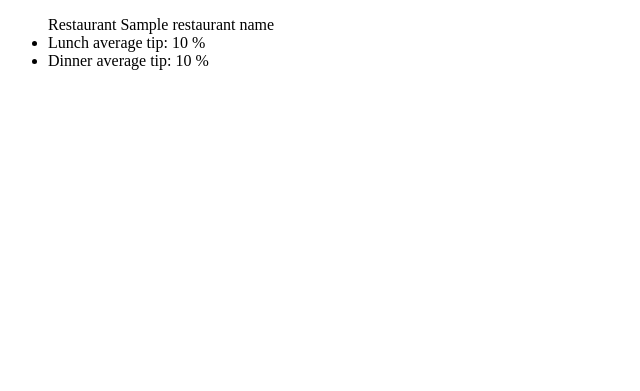
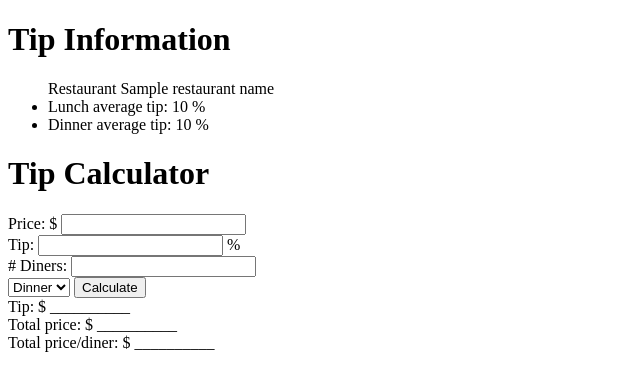
Before and after one commit to MartaVinas/hackbright-project-telp, a Flask app: template templates/tip-info-calc.html in a window 1280 px wide. Shown: the top 391 px of the page, without its empty margins (0-640 px from the left). Run offline with Flask 2, Linux system fonts and the light colour scheme; the template is opened without the code that fills it: most values are stand-ins (such as "Sample title", 1, 10 or a date in 2020); some libraries are stand-ins or nearby versions.

Commit message:
change restaurant_id for yelp_restaurant_id, show average tip but doesn't show the results yet

```diff
--- a/model.py
+++ b/model.py
@@ -12,10 +12,7 @@ class Restaurant(db.Model):
 
     __tablename__ = "restaurants"
 
-    restaurant_id = db.Column(db.Integer,
-                        autoincrement=True,
-                        primary_key=True)
-    yelp_restaurant_id = db.Column(db.String(100), nullable=False)
+    yelp_restaurant_id = db.Column(db.String(100), primary_key=True)
     name = db.Column(db.String(200), nullable=False)
     address = db.Column(db.String(200), nullable=False)
     zipcode = db.Column(db.String(20), nullable=False)
@@ -24,9 +21,9 @@ class Restaurant(db.Model):
     def __repr__(self):
         """Provide helpful representation when printed."""
 
-        return """<Restaurant: restaurant_id = {}, yelp_restaurant_id = {},
+        return """<Restaurant: yelp_restaurant_id = {},
         name = {}, address = {}, zipcode = {}, rating = {}.>""".format(
-            self.restaurant_id, self.yelp_restaurant_id, self.name,
+            self.yelp_restaurant_id, self.name,
             self.address, self.zipcode, self.rating)
 
 
@@ -38,7 +35,7 @@ class Meal(db.Model):
     meal_id = db.Column(db.Integer,
                          autoincrement=True,
                          primary_key=True)
-    restaurant_id = db.Column(db.Integer, db.ForeignKey('restaurants.restaurant_id'), nullable=False)
+    yelp_restaurant_id = db.Column(db.String(100), db.ForeignKey('restaurants.yelp_restaurant_id'), nullable=False)
     zipcode = db.Column(db.String(20), nullable=False)
     meal_type = db.Column(db.String(20), nullable=True)
     price = db.Column(db.Float, nullable = False)
@@ -54,7 +51,7 @@ class Meal(db.Model):
 
         return """<Meal: meal_id = {}, restaurant_id = {}, zipcode = {},
         meal_type = {}, price = {}, percentage_tip = {}, date = {}.>""".format(
-            self.meal_id, self.restaurant_id, self.zipcode,
+            self.meal_id, self.yelp_restaurant_id, self.zipcode,
             self.meal_type, self.price, self.percentage_tip, self.date)
 
 
--- a/server.py
+++ b/server.py
@@ -2,7 +2,7 @@
 
 from jinja2 import StrictUndefined
 
-from flask import Flask, render_template, redirect, request, flash, session
+from flask import Flask, render_template, redirect, request, flash, session, jsonify
 from flask_debugtoolbar import DebugToolbarExtension
 
 from model import Restaurant, Meal, Admin, connect_to_db, db
@@ -10,6 +10,8 @@ from model import Restaurant, Meal, Admin, connect_to_db, db
 from yelp_requests import search_restaurants_by_name, search_restaurants
 
 from sqlalchemy import func
+
+from tip_calculator import get_tip_in_dollars, get_total_price, get_price_per_diner
 
 
 app = Flask(__name__)
@@ -140,16 +142,33 @@ def get_average_tip_by_restaurant(restaurant, meal_type):
 
     average_tip = db.session.query(func.round(func.avg(Meal.percentage_tip), 2)).\
                     join(Restaurant).\
-                    group_by(Meal.restaurant_id, Meal.meal_type).\
+                    group_by(Meal.yelp_restaurant_id, Meal.meal_type).\
                     having(Meal.meal_type=='{type}'.format(type=meal_type)).\
                     filter(Restaurant.yelp_restaurant_id==restaurant).\
                     first()
 
     if average_tip:
-        # to parse tupla (Decimal('20.67'),) to 20.67
+        # parse tupla (Decimal('20.67'),) to 20.67
         return average_tip[0]
 
     return None
+
+
+@app.route('/calculate', methods=['POST'])
+def calculate():
+    """Calculate"""
+    print(request.form.get("price"))
+    price = int(request.form.get("price"))
+    tip_percentage = int(request.form.get("percentage_tip"))
+    diners = int(request.form.get("diners"))
+    meal_type = request.form.get("meal_type")
+
+    print("info------------------", price, tip_percentage, diners)
+
+    return jsonify(tip_in_dollars=get_tip_in_dollars(price, tip_percentage),
+                    total_price=get_total_price(price, tip_percentage),
+                    price_per_diner=get_price_per_diner(price, tip_percentage, diners))
+
 
 
 #----------------------------------------------------------------------------#
--- /dev/null
+++ b/static/js/telp.js
@@ -0,0 +1,24 @@
+"use strict";
+
+function showResults(results){
+    console.log(results)
+    let tip_in_dollars = results["tip_in_dollars"];
+    let total_price = results["total_price"];
+    let price_per_diner = results["price_per_diner"];
+
+    $("#tip_in_dollars").html(tip_in_dollars);
+    $("#total_price").html(total_price);
+    $("#price_per_diner").html(price_per_diner);
+
+}
+
+
+function calculate(evt) {
+    // evt.preventDefault();
+
+    $.get("/calculate", showResults);
+
+}
+
+
+$("#calculate").on("click", calculate);
--- a/templates/base.html
+++ b/templates/base.html
@@ -2,7 +2,8 @@
 <html>
     <head>
         <title>{% block title %}TITLE GOES HERE{% endblock %}</title>
-        <link rel="stylesheet" type="text/css" href="/static/styles.css">
+        <link rel="stylesheet" href="static/styles.css">
+        <script src="https://code.jquery.com/jquery-3.2.1.min.js"></script>
     </head>
     <body>
         {% block content %}BODY CONTENT GOES HERE{% endblock %}
--- a/templates/tip-info-calc.html
+++ b/templates/tip-info-calc.html
@@ -5,6 +5,7 @@
 {% block content %}
 
     <div>
+        <h1>Tip Information</h1>
         <ul>
             {% if average_tip_lunch and average_tip_dinner %}
             Restaurant {{restaurant_name}}
@@ -20,13 +21,34 @@
                 <li>Lunch average tip: {{ average_tip_dinner }} %</li>
 
             {% else %}
-                <li>Sorry, there is no average information for the restaurant {{restaurant_name}}. Put your price and the tip and be the first one to contribute!</li>
+                <li>Sorry, there is no average information for restaurant {{restaurant_name}}. Put your price and the tip and be the first one to contribute!</li>
             {% endif %}
         </ul>
     </div>
     <div>
-
+        <h1>Tip Calculator</h1>
+        <form action="/calculate" method="POST">
+            Price: $ <input type="text" name="price">
+            <br>
+            Tip: <input type="text" name="percentage_tip"> %
+            <br>
+            # Diners: <input type="text" name="diners">
+            <br>
+            <select name="meal_type" required="True">
+                <option value="dinner" > Dinner </option>
+                <option value="lunch" > Lunch </option>
+            </select>
+            <input type="submit" id="calculate" value="Calculate">
+            <br>
+            Tip: $ <span id="tip_in_dollars">__________</span>
+            <br>
+            Total price: $ <span id="total_price">__________</span>
+            <br>
+            Total price/diner: $ <span id="price_per_diner">__________</span>
+            <br>
+        </form>
     </div>
-
+<!--     <script src="https://code.jquery.com/jquery-3.2.1.min.js"></script> -->
+    <script src="/static/js/telp.js"></script>
 
 {% endblock %}
```
